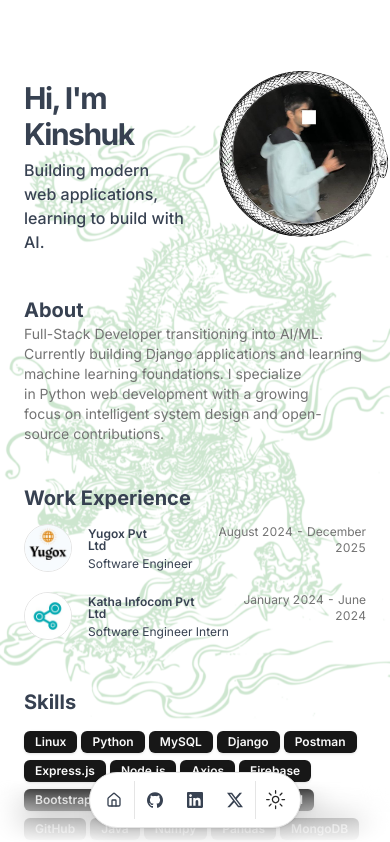
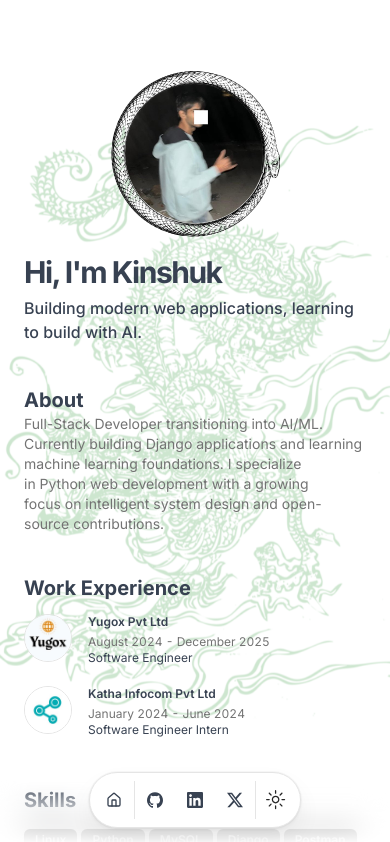
Before and after one commit to kiinshuk/online, a Next.js app: page / in a window 390 px wide. Shown: the top 842 px of the page. Built offline with nearby package versions, Linux system fonts and the light colour scheme.

Commit message:
feat: mobile responsiveness - stacked hero, stacked resume cards, overflow guards

```diff
--- a/src/app/blog/[slug]/page.tsx
+++ b/src/app/blog/[slug]/page.tsx
@@ -99,7 +99,7 @@ export default async function Blog({
         </Suspense>
       </div>
       <article
-        className="prose dark:prose-invert"
+        className="prose break-words dark:prose-invert"
         dangerouslySetInnerHTML={{ __html: post.source }}
       ></article>
     </section>
--- a/src/app/globals.css
+++ b/src/app/globals.css
@@ -69,6 +69,9 @@
   @layer base {
     * {
       @apply border-border;
+    }
+    html {
+      overflow-x: hidden;
     }
     body {
       @apply bg-background text-foreground;
--- a/src/app/page.tsx
+++ b/src/app/page.tsx
@@ -21,8 +21,8 @@ export default function Page() {
       />
       <section id="hero">
         <div className="mx-auto w-full max-w-2xl space-y-8">
-          <div className="gap-2 flex justify-between">
-            <div className="flex-col flex flex-1 space-y-1.5 pr-8">
+          <div className="flex flex-col-reverse items-center gap-8 sm:flex-row sm:items-start sm:justify-between sm:gap-2">
+            <div className="flex-col flex flex-1 space-y-1.5 sm:pr-8">
               <BlurFadeText
                 delay={BLUR_FADE_DELAY}
                 className="text-3xl font-bold tracking-tighter sm:text-5xl xl:text-6xl/none text-gray-700 dark:text-gray-300"
@@ -36,7 +36,7 @@ export default function Page() {
               />
             </div>
             <BlurFade delay={BLUR_FADE_DELAY}>
-              <div className="relative size-[142px] translate-x-2">
+              <div className="relative size-[142px] md:translate-x-2">
                 <Avatar className="size-[142px] border">
                   <AvatarImage alt={DATA.name} src={DATA.avatarUrl} />
                   <AvatarFallback>{DATA.initials}</AvatarFallback>
@@ -281,7 +281,7 @@ export default function Page() {
               <h2 className="text-3xl font-bold tracking-tighter sm:text-5xl text-gray-700 dark:text-gray-300">
                 Get in Touch
               </h2>
-              <p className="mx-auto max-w-[600px] text-muted-foreground md:text-xl/relaxed lg:text-base/relaxed xl:text-xl/relaxed">
+              <p className="mx-auto max-w-[600px] break-words text-muted-foreground md:text-xl/relaxed lg:text-base/relaxed xl:text-xl/relaxed">
                 Want to chat? Just shoot me a dm{" "}
                 <Link
                   href={DATA.contact.social.X.url}
--- a/src/components/resume-card.tsx
+++ b/src/components/resume-card.tsx
@@ -57,7 +57,7 @@ export const ResumeCard = ({
         </div>
         <div className="flex-grow ml-4 items-center flex-col group">
           <CardHeader>
-            <div className="flex items-center justify-between gap-x-2 text-base">
+            <div className="flex flex-col items-start gap-1 text-base sm:flex-row sm:items-center sm:justify-between sm:gap-x-2">
               <h3 className="inline-flex items-center justify-center font-semibold leading-none text-xs sm:text-sm">
                 {title}
                 {badges && (
@@ -80,7 +80,7 @@ export const ResumeCard = ({
                   )}
                 />
               </h3>
-              <div className="text-xs sm:text-sm tabular-nums text-muted-foreground text-right">
+              <div className="text-xs sm:text-sm tabular-nums text-muted-foreground sm:text-right">
                 {period}
               </div>
             </div>
```
